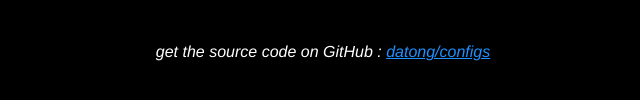
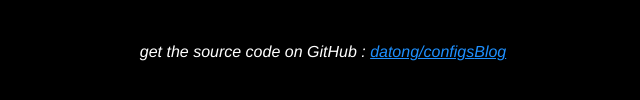
Before and after one commit to datong/configs, a plain HTML site: page index.html in a window 1280 px wide. Shown: the part 616-716 px from the top of the page, 317-957 px from the left. Drawn offline with Linux system fonts and the light colour scheme.

Commit message:
Edited index.html via GitHub

```diff
--- a/index.html
+++ b/index.html
@@ -74,7 +74,7 @@
     </p>
 
     <div class="footer">
-      get the source code on GitHub : <a href="http://github.com/datong/configs">datong/configs</a>
+      get the source code on GitHub : <a href="http://github.com/datong/configs">datong/configs</a><a href="http://hi.baidu.com/arus7">Blog</a>
     </div>
 
   </div>
```
